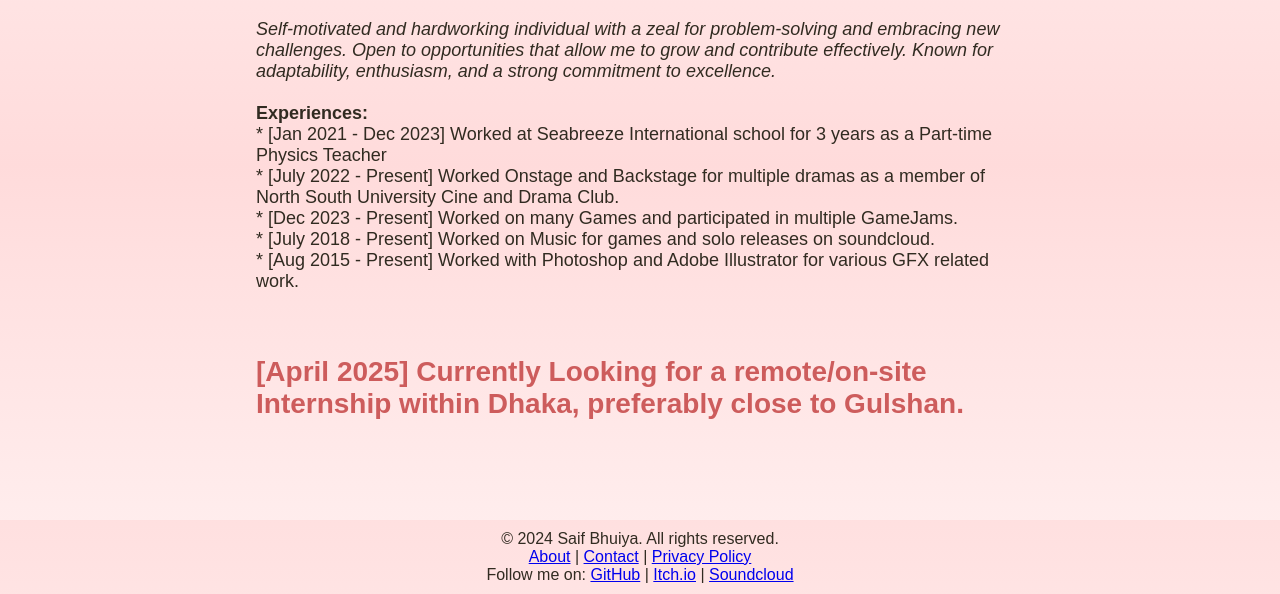
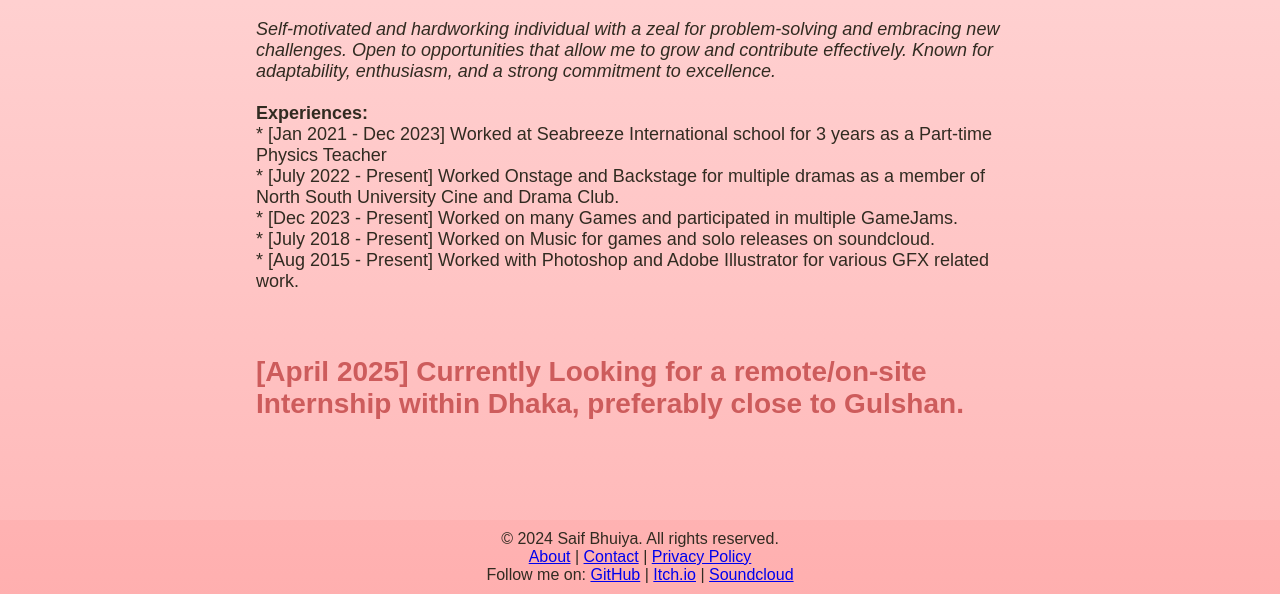
Before and after one commit to SaifBhuiya/My_Website, a plain HTML site: page index.html in a window 1280 px wide. Shown: the part 264-858 px from the top of the page. Drawn offline with Linux system fonts and the light colour scheme; a script that the page names is missing.

Commit message:
Update styles.css

```diff
--- a/styles.css
+++ b/styles.css
@@ -48,7 +48,7 @@ header {
         }
 body {
     min-height: 100vh;
-    background: linear-gradient(to bottom, rgba(255, 112, 112, 0.1), rgba(255, 112, 112, 0.25),rgba(255, 112, 112, 0.1));
+    background: linear-gradient(to bottom, rgba(255, 112, 112, 0.25), rgba(255, 112, 112, 0.5));
     /*background: linear-gradient(to bottom, rgba(255, 112, 112, 0.4), rgba(150, 95, 138, 0.4), rgba(74, 198, 183, 0.3) );*/
 }
 
```
